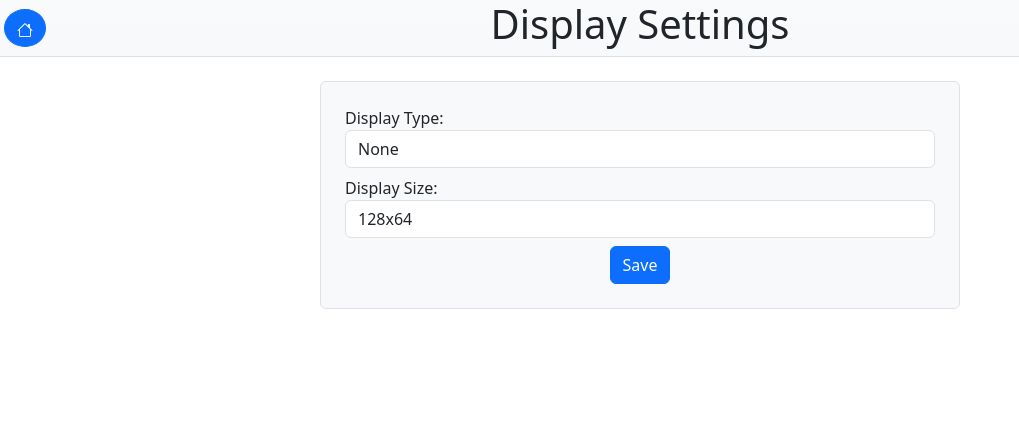
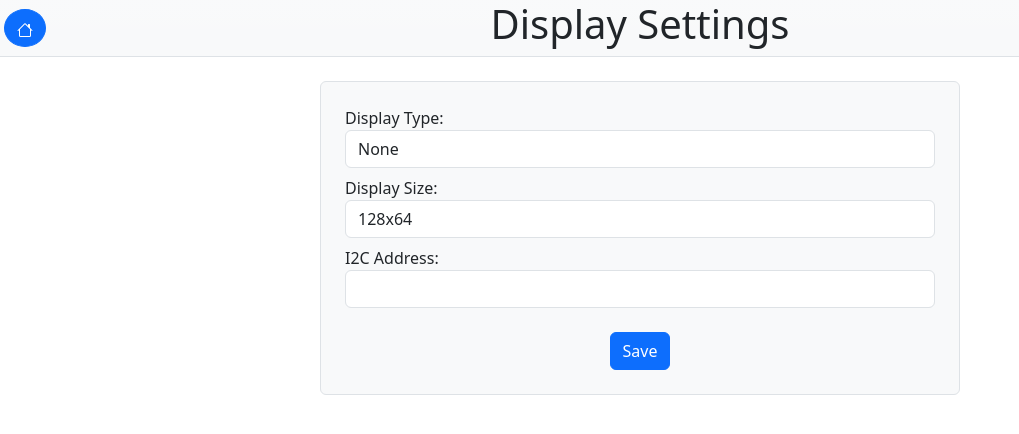
Before and after one commit to Superstar-walnut-garden/intelligarden-web-app, a React (Vite) app: page /DisplaySettings in a window 1280 px wide. Shown: the top 434 px of the page, without its empty margins (0-1019 px from the left). Built offline with nearby package versions, Linux system fonts and the light colour scheme; no server answers.

Commit message:
add display address configuration support

```diff
--- a/src/api/apiService.ts
+++ b/src/api/apiService.ts
@@ -318,6 +318,7 @@ export const modifyGPIO = async (
 // -----------------------
 export interface DisplayConfig {
   type: string;
+  address: number;
 }
 
 export const getDisplayConfig = async (): Promise<DisplayConfig> => {
--- a/src/pages/DisplaySettings.tsx
+++ b/src/pages/DisplaySettings.tsx
@@ -1,10 +1,11 @@
 import React, { useEffect, useState } from "react";
 import TitleBar from "../Components/TitleBar";
-import * as ApiService from "../api/apiService"
+import * as ApiService from "../api/apiService";
 
 const DisplaySettings: React.FC = () => {
-
-    const [config, setConfig] = useState<ApiService.DisplayConfig>({type: "oled"});
+  const [config, setConfig] = useState<ApiService.DisplayConfig>({
+    type: "oled",
+  });
   useEffect(() => {
     const getDisplayConfig = async () => {
       setConfig(await ApiService.getDisplayConfig());
@@ -13,9 +14,9 @@ const DisplaySettings: React.FC = () => {
   }, []);
 
   const handleTypeChange = (e: React.ChangeEvent<HTMLSelectElement>) => {
-        setConfig(prevItem => ({
+    setConfig((prevItem) => ({
       ...prevItem,
-        type: String(e.target.value)
+      type: String(e.target.value),
     }));
   };
 
@@ -32,7 +33,8 @@ const DisplaySettings: React.FC = () => {
           className="form-control mb-2"
           title="displayType"
           value={config.type}
-                onChange={handleTypeChange}>
+          onChange={handleTypeChange}
+        >
           <option>None</option>
           <option value={"Oled"}>OLED (I2C)</option>
           <option value={"CharLcd"}>Char LCD (I2C)</option>
@@ -45,9 +47,25 @@ const DisplaySettings: React.FC = () => {
           <option>2x16</option>
           <option>4x20</option>
         </select>
+        <label>I2C Address:</label>
+        <input
+          type="text"
+          className="form-control mb-4"
+          title="i2cAddress"
+          value={config.address || ""}
+          onChange={(e) =>
+            setConfig((prev) => ({
+              ...prev,
+              address: Number(e.target.value),
+            }))
+          }
+        />
         <button
           className="btn btn-primary w-auto mx-auto d-block"
-                onClick={handleSave}>Save</button>
+          onClick={handleSave}
+        >
+          Save
+        </button>
       </div>
     </>
   );
```
Lines whose indentation alone changed are shown as unchanged.
